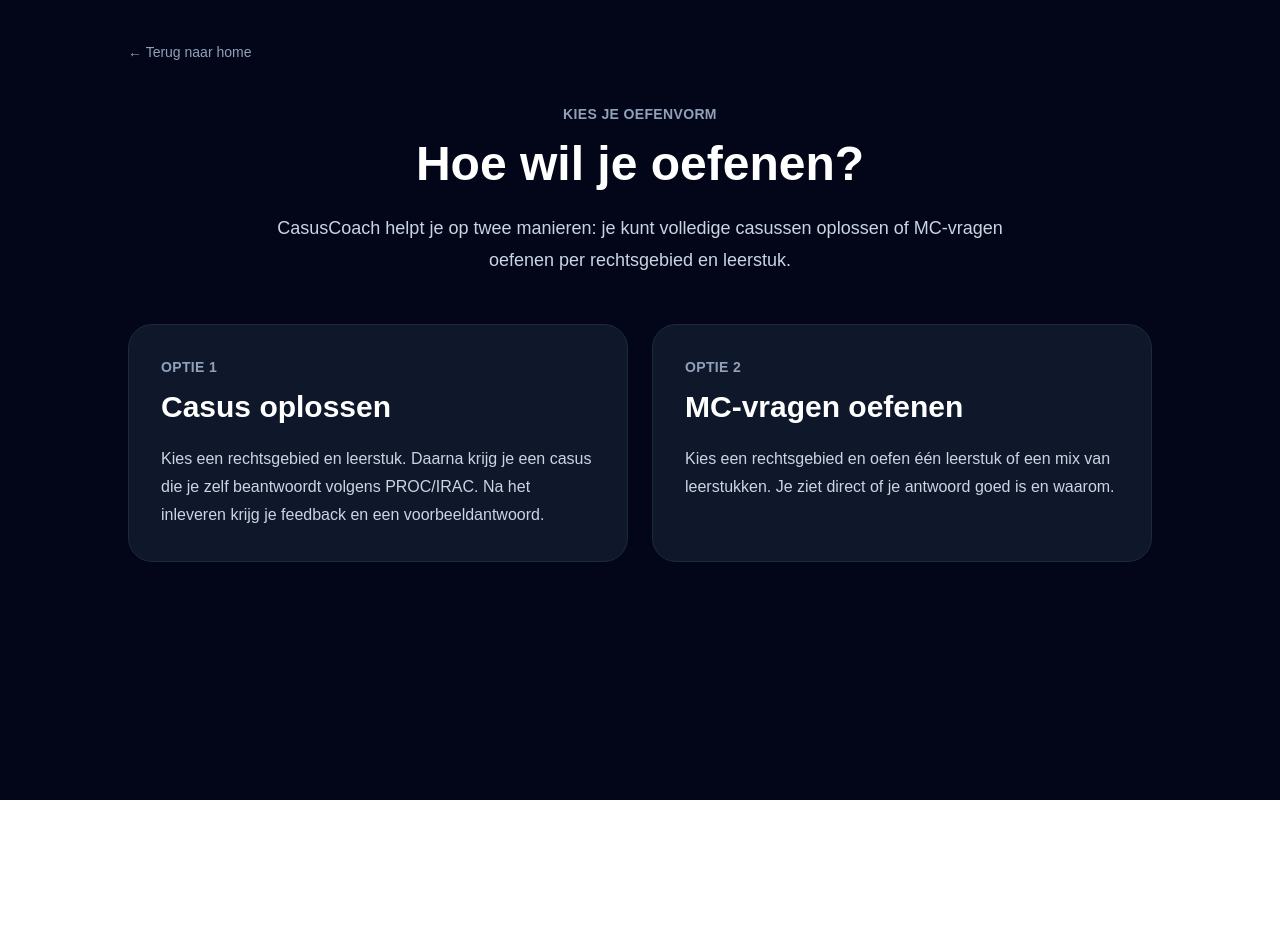
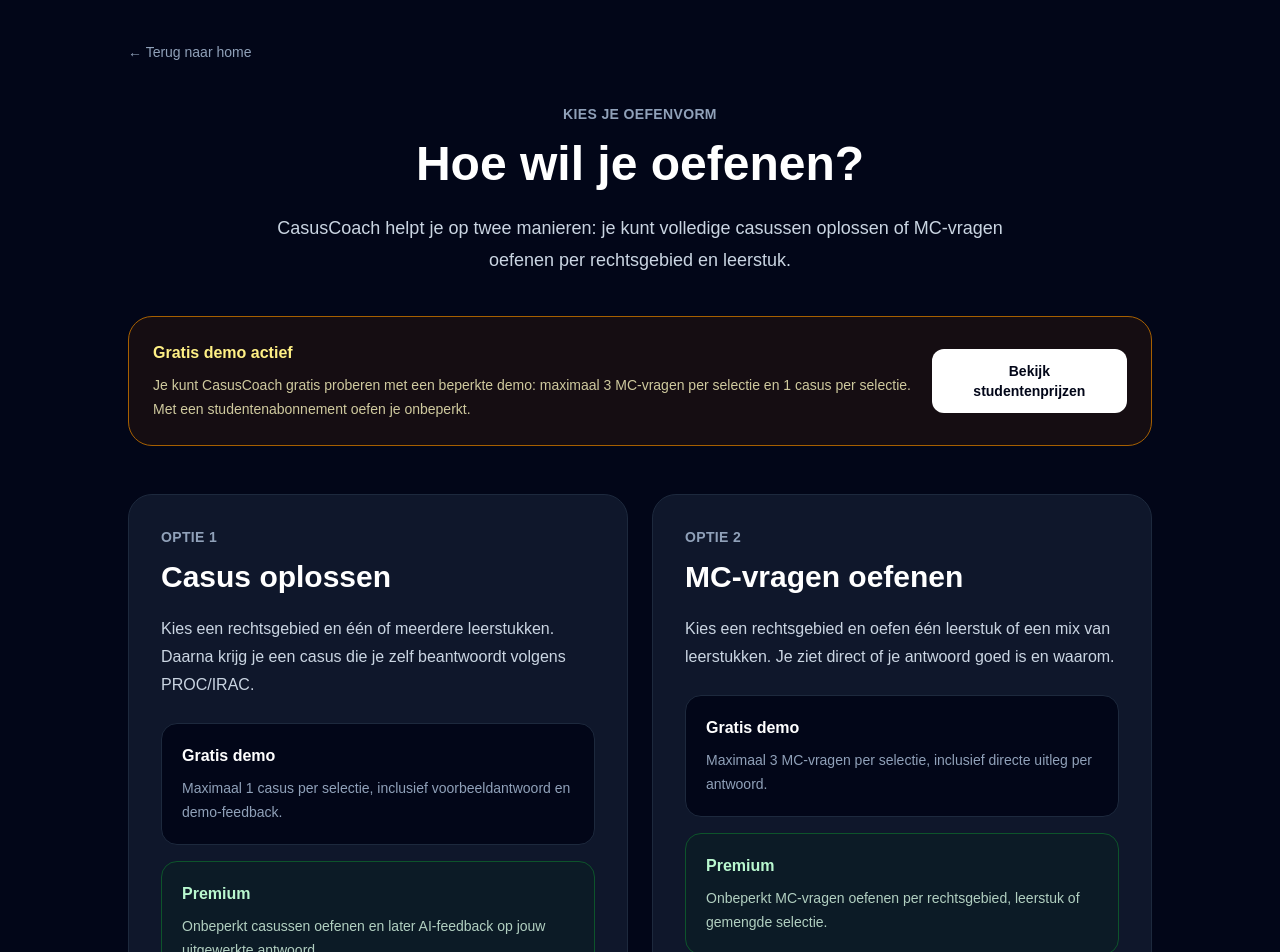
Before and after one commit to jneeleman2005-cmyk/casuscoach, a Next.js app: page /oefenen in a window 1280 px wide. Shown: the top 952 px of the page. Before the commit the page ends 800 px from the top, so only its background shows below. Built offline with nearby package versions, Linux system fonts and the light colour scheme.

Commit message:
Verbeter oefenvormenpagina met gratis demo en premium uitleg

```diff
--- a/app/oefenen/page.tsx
+++ b/app/oefenen/page.tsx
@@ -21,6 +21,29 @@
           </p>
         </section>
 
+        <section className="mt-10 rounded-3xl border border-yellow-700 bg-yellow-950/30 p-6">
+          <div className="flex flex-col gap-5 md:flex-row md:items-center md:justify-between">
+            <div>
+              <p className="font-semibold text-yellow-200">
+                Gratis demo actief
+              </p>
+
+              <p className="mt-2 max-w-3xl text-sm leading-6 text-yellow-100/80">
+                Je kunt CasusCoach gratis proberen met een beperkte demo:
+                maximaal 3 MC-vragen per selectie en 1 casus per selectie. Met
+                een studentenabonnement oefen je onbeperkt.
+              </p>
+            </div>
+
+            <a
+              href="/abonnementen"
+              className="rounded-xl bg-white px-5 py-3 text-center text-sm font-semibold text-slate-950 transition hover:bg-slate-200"
+            >
+              Bekijk studentenprijzen
+            </a>
+          </div>
+        </section>
+
         <section className="mt-12 grid gap-6 md:grid-cols-2">
           <a
             href="/casus"
@@ -33,10 +56,25 @@
             <h2 className="mt-3 text-3xl font-bold">Casus oplossen</h2>
 
             <p className="mt-5 leading-7 text-slate-300">
-              Kies een rechtsgebied en leerstuk. Daarna krijg je een casus die
-              je zelf beantwoordt volgens PROC/IRAC. Na het inleveren krijg je
-              feedback en een voorbeeldantwoord.
+              Kies een rechtsgebied en één of meerdere leerstukken. Daarna krijg
+              je een casus die je zelf beantwoordt volgens PROC/IRAC.
             </p>
+
+            <div className="mt-6 rounded-2xl border border-slate-800 bg-slate-950 p-5">
+              <p className="font-semibold text-white">Gratis demo</p>
+              <p className="mt-2 text-sm leading-6 text-slate-400">
+                Maximaal 1 casus per selectie, inclusief voorbeeldantwoord en
+                demo-feedback.
+              </p>
+            </div>
+
+            <div className="mt-4 rounded-2xl border border-green-900 bg-green-950/20 p-5">
+              <p className="font-semibold text-green-200">Premium</p>
+              <p className="mt-2 text-sm leading-6 text-green-100/80">
+                Onbeperkt casussen oefenen en later AI-feedback op jouw
+                uitgewerkte antwoord.
+              </p>
+            </div>
           </a>
 
           <a
@@ -53,6 +91,22 @@
               Kies een rechtsgebied en oefen één leerstuk of een mix van
               leerstukken. Je ziet direct of je antwoord goed is en waarom.
             </p>
+
+            <div className="mt-6 rounded-2xl border border-slate-800 bg-slate-950 p-5">
+              <p className="font-semibold text-white">Gratis demo</p>
+              <p className="mt-2 text-sm leading-6 text-slate-400">
+                Maximaal 3 MC-vragen per selectie, inclusief directe uitleg per
+                antwoord.
+              </p>
+            </div>
+
+            <div className="mt-4 rounded-2xl border border-green-900 bg-green-950/20 p-5">
+              <p className="font-semibold text-green-200">Premium</p>
+              <p className="mt-2 text-sm leading-6 text-green-100/80">
+                Onbeperkt MC-vragen oefenen per rechtsgebied, leerstuk of
+                gemengde selectie.
+              </p>
+            </div>
           </a>
         </section>
       </div>
```
